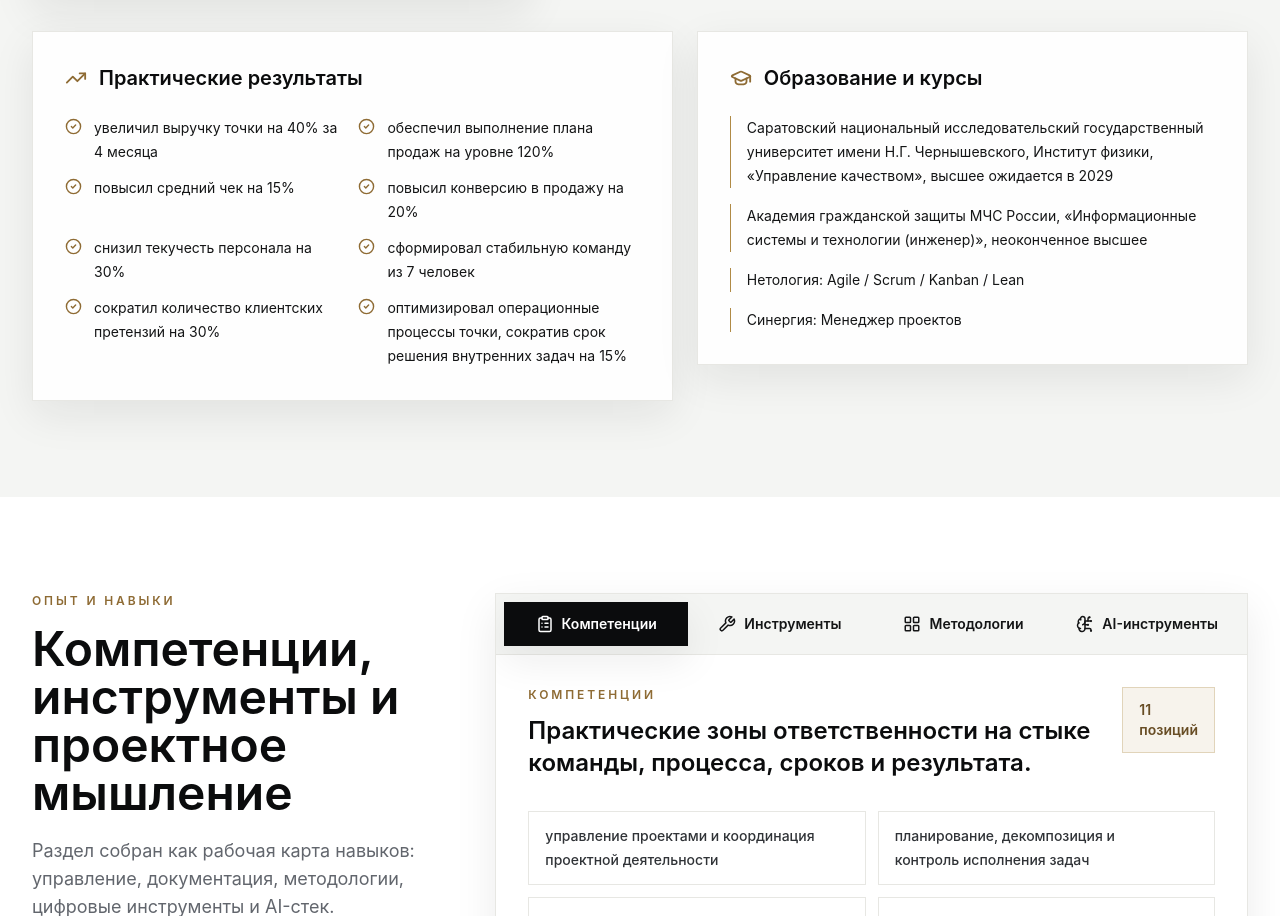
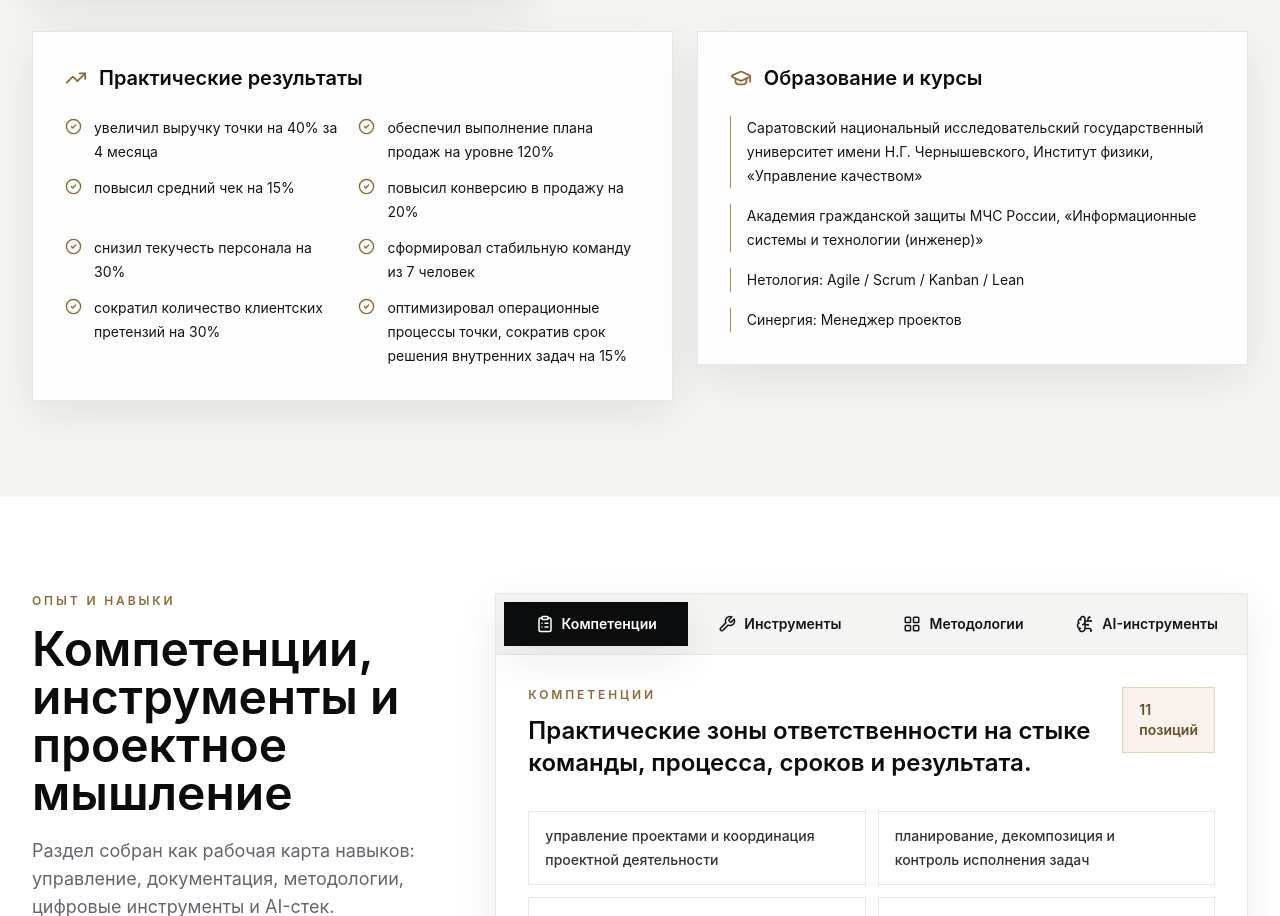
Before and after one commit to artemdeg60-pixel/artem-degtyarev-portfolio, a React (Vite) app: page / in a window 1280 px wide. Shown: the part 1986-2902 px from the top of the page. Built offline with nearby package versions, Linux system fonts and the light colour scheme; the HTML template or start-up script is replaced by a standard one.

Commit message:
Update education details

```diff
--- a/src/data/siteContent.ts
+++ b/src/data/siteContent.ts
@@ -59,8 +59,8 @@ export const achievements = [
 ];
 
 export const education = [
-  "Саратовский национальный исследовательский государственный университет имени Н.Г. Чернышевского, Институт физики, «Управление качеством», высшее ожидается в 2029",
-  "Академия гражданской защиты МЧС России, «Информационные системы и технологии (инженер)», неоконченное высшее",
+  "Саратовский национальный исследовательский государственный университет имени Н.Г. Чернышевского, Институт физики, «Управление качеством»",
+  "Академия гражданской защиты МЧС России, «Информационные системы и технологии (инженер)»",
   "Нетология: Agile / Scrum / Kanban / Lean",
   "Синергия: Менеджер проектов",
 ];
```
